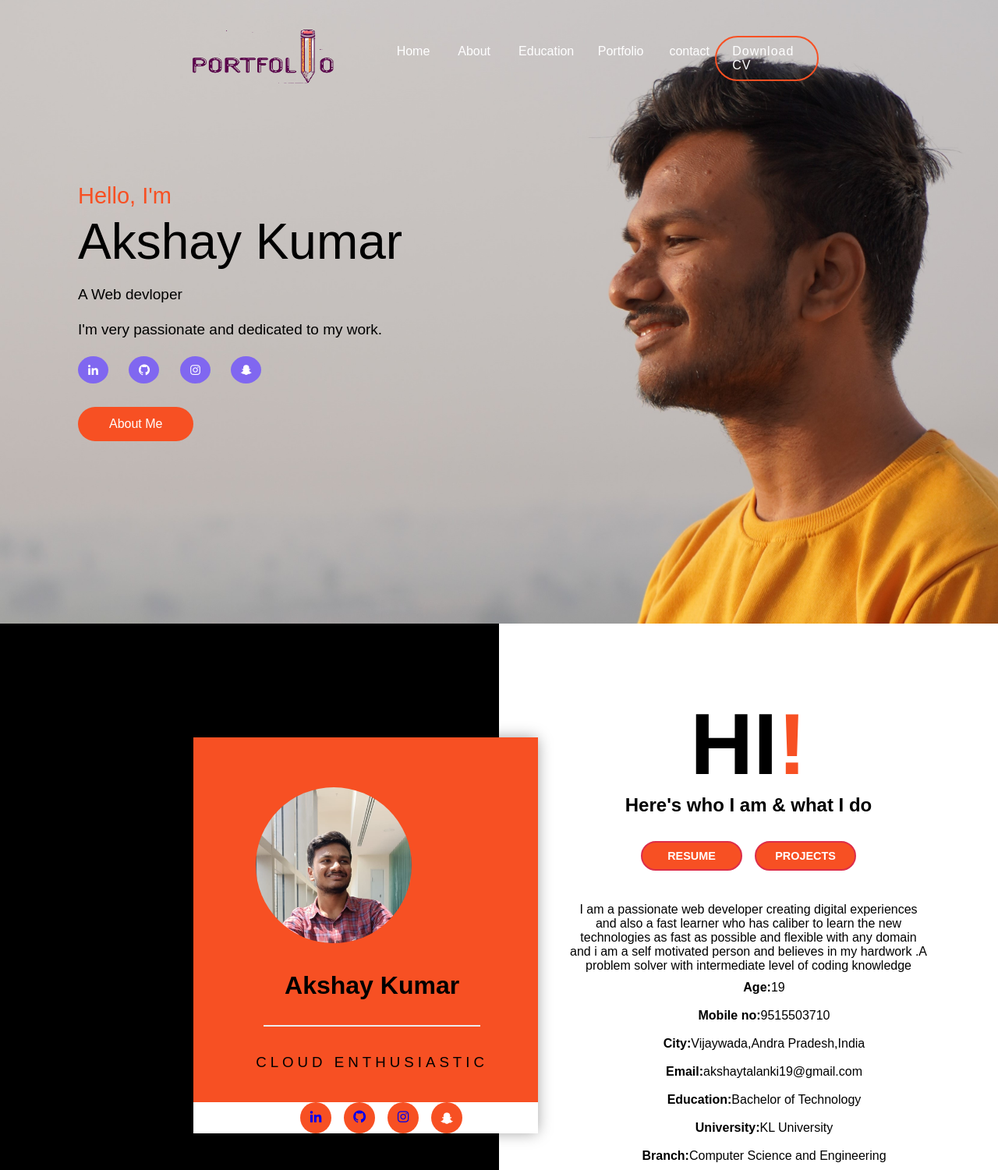
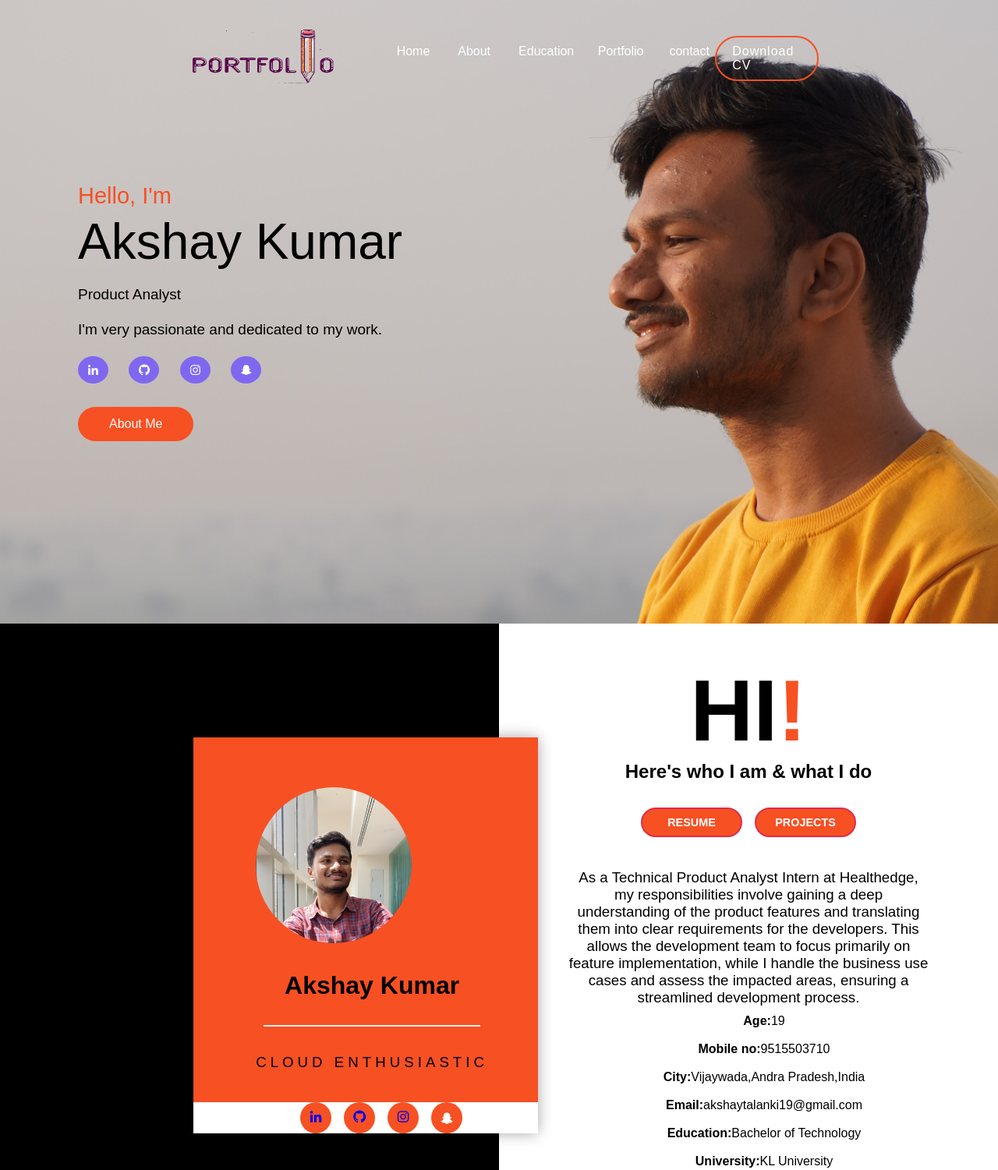
Before and after one commit to akshaytalanki19/portfolio, a plain HTML site: page portfolio/index.html in a window 1280 px wide. Shown: the top 1501 px of the page at 78% size. Drawn offline with nearby package versions, Linux system fonts and the light colour scheme.

Commit message:
changing the about me

```diff
--- a/portfolio/css/style.css
+++ b/portfolio/css/style.css
@@ -103,22 +103,6 @@ header{
     border: 2px solid #f75023;
     color: var(--bg-color);
 }
-/* @media (min-width: 992px) and (max-width: 1380px){
-    .navlist a{
-        font-size: var(--p-font);
-        color: var(--bg-color);
-        font-weight: 750;
-        padding: 10px 27px;
-        transition: ease 0.4s;
-    }
-    .top-btn{
-
-        border-radius: 50px;
-        border: 2px solid #FFA500;
-        font-weight: 750;
-
-    }
-} */
 section{
     padding: 100px ;
 }
@@ -128,7 +112,6 @@ section{
     width: 100%;
     background: url(../img/mee1.JPG);
     background-size: cover;
-    background-position: left;
     background-position: top;
     position: relative;
     display: grid;
@@ -791,7 +774,6 @@ form button{
                 padding: 0.55rem 0;
                 width: 130px;
                 font-weight: 600;
-                /* background: transparent; */
                 margin: 0 0.5rem;
                 cursor: pointer;
             }
--- a/portfolio/index.html
+++ b/portfolio/index.html
@@ -39,7 +39,7 @@
           <div class="home-text">
             <h3>Hello, I'm</h3>
                 <h1>Akshay Kumar</h1>
-                <h5>A  Web devloper</h5>
+                <h5>Product Analyst</h5>
                 <h6>I'm very passionate  and
                 dedicated to my work.</h6>
                 <div class="social">
@@ -89,7 +89,7 @@
                     btn-white">projects</button>
                     </div>
                     <div class="about-para">
-                    <p>I am a passionate web developer creating digital experiences and also a fast learner who has caliber to learn the new technologies as fast as possible and flexible with any domain and  i am a self motivated person and believes in my hardwork .A problem solver with intermediate level of coding knowledge </p>
+                    <h3><p>As a Technical Product Analyst Intern at Healthedge, my responsibilities involve gaining a deep understanding of the product features and translating them into clear requirements for the developers. This allows the development team to focus primarily on feature implementation, while I handle the business use cases and assess the impacted areas, ensuring a streamlined development process. </p></h3>
                     <ul>
                       <li><i class="fa-solid fa-angle-right"></i> <strong>Age:</strong><span></span>19</li><br>
                       <li><i class="fa-solid fa-angle-right"></i> <strong>Mobile no:</strong><span></span>9515503710</li><br>
@@ -244,23 +244,6 @@
     message: <input name="data[message]">
     <button type="submit">Submit</button>
 </form>
-
-<!-- <script>
-  var form = document.getElementById('sheetdb-form');
-  form.addEventListener("submit", e => {
-    e.preventDefault();
-    fetch(form.action, {
-        method : "POST",
-        body: new FormData(document.getElementById("sheetdb-form")),
-    }).then(
-        response => response.json()
-    ).then((html) => {
-      // you can put any JS code here
-
-      alert('success')
-    });
-  });
-</script> -->
             </div>
 
         </section>
```
